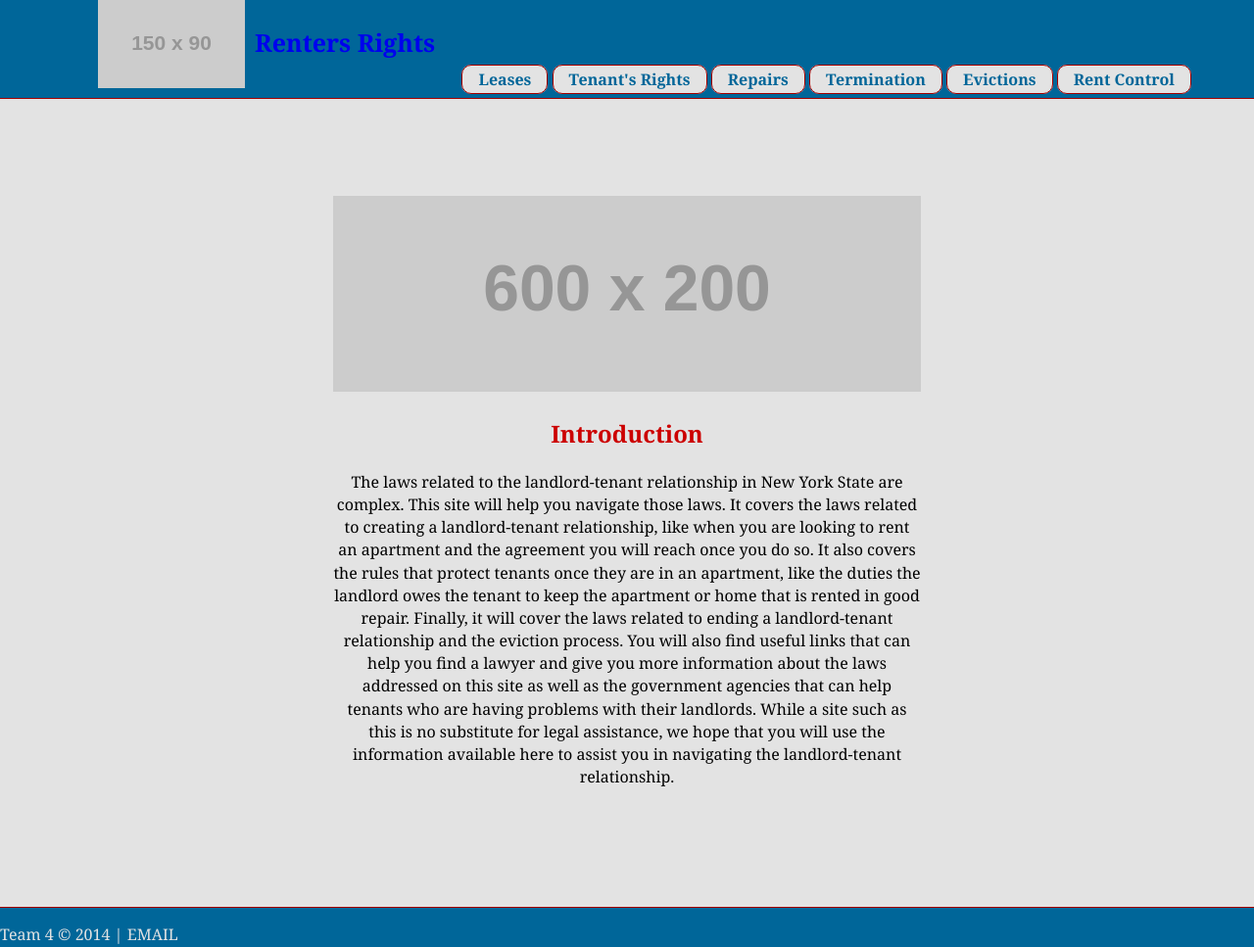
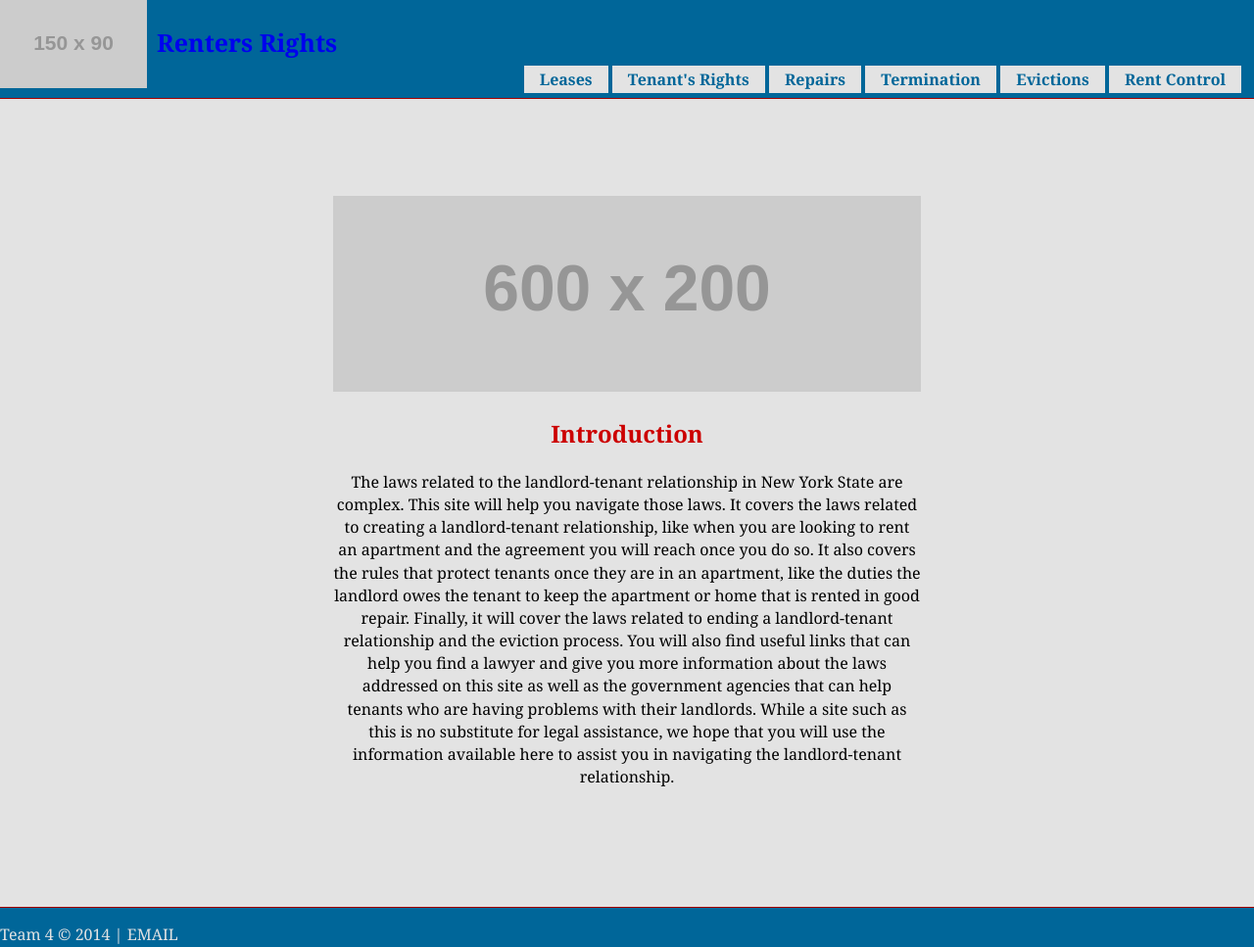
Before and after one commit to iinf362/team4, a Jekyll site: the page built from index.html, in a window 1280 px wide and 967 px high. Shown: the whole window at 98% size. Built offline with Jekyll 4.4.1, drawn with Linux system fonts in a browser that asks for light colours.

Commit message:
Added media queries to make nav responsive

```diff
--- a/_includes/header.html
+++ b/_includes/header.html
@@ -1,8 +1,10 @@
 <!--Header Formed Placeholders to content-->
-        <div class="head-container">
+         <div class="head-container">
             <div class="head-wrapper">
+            <div class="home">
             <img class="logo1" src="http://placehold.it/150x90" alt="">
             <p class="title"><a href="http://iinf362.github.io/team4">Renters Rights</a></p>
+        </div>
             <!--<img class="logo2" src="http://placehold.it/150x150" alt="">
             <img class="logo3" src="http://placehold.it/150x150" alt="">-->
 <!--/Header-->
--- a/css/main.css
+++ b/css/main.css
@@ -9,6 +9,7 @@
 p {
 	margin-bottom: 1.3em;
 }
+
 #wrapper {
 	min-height: 100%;
 	position: relative;
@@ -30,7 +31,6 @@
 
 .logo1 {
 	float: left;
-	padding-left: 100px;
 }
 
 .title {
@@ -53,13 +53,73 @@
 	color: #a30000;
 }
 
+@media(max-width: 1123px){
+	.head-container {
+		height: 160px;
+	}
+}
 
 /*Navigation*/
 .nav {
-	padding-top: 70px;
-	padding-right: 5%;
+	padding-top: 10px;
+	max-width: 100%;
+}
+
+.nav ul {
+	list-style: none;
+	margin: 0;
+	padding: 0;
+	text-align: center;
+	width: 100%;
+}
+
+.nav li {
+	display: inline-block;
+	position: relative;
+	padding: 3px 0px 3px 0px;
+
+}
+
+.nav a{
+    text-decoration: none;
+    background-color: #e3e3e3;
+    font-size: 16px;
+    font-weight: bold;
+    color: #069;
+    padding: .2em 1em;
+    width: 100%;
+    height: 100%;
+
+}
+
+.nav a:hover {
+	color: #e3e3e3;
+	background-color: #c00;
+}
+
+@media (max-width: 777px) {
+	.home{
+		float: left;
+		width: 100%;
+	}
+
+
+	.nav {
+		float: none;
+	}
+}
+
+@media (min-width: 1123px){
+	.nav {
+		padding-top: 70px;
+	}
+}
+
+@media (min-width: 777px) {
+	.nav {
 	float: right;
 	max-width: 100%;
+	padding-right: 1%;
 }
 
 .nav ul {
@@ -74,8 +134,6 @@
 }
 
 .nav a{
-	border: 1px solid #a30000;
-	border-radius: 10px;
 	background-color: #e3e3e3;
     text-decoration: none;
     font-size: 16px;
@@ -88,13 +146,24 @@
 	color: #e3e3e3;
 	background-color: #c00;
 }
+}
 
 /*EyeCatcher*/
 .banner {
-	max-width: 700px;
+	max-width: 100%;
 	text-align: center;
 	margin: 0 auto;
 	padding-top: 200px;
+}
+
+.banner img{
+	max-width: 100%;
+}
+
+@media (max-width: 777px) {
+	.banner {
+		padding-top: 275px;
+	}
 }
 
 
@@ -243,5 +312,9 @@
 	left: 0;
 }
 
+.footp {
+	margin-bottom: 0;
+}
+
 #bottom { clear:both;
  }
```
